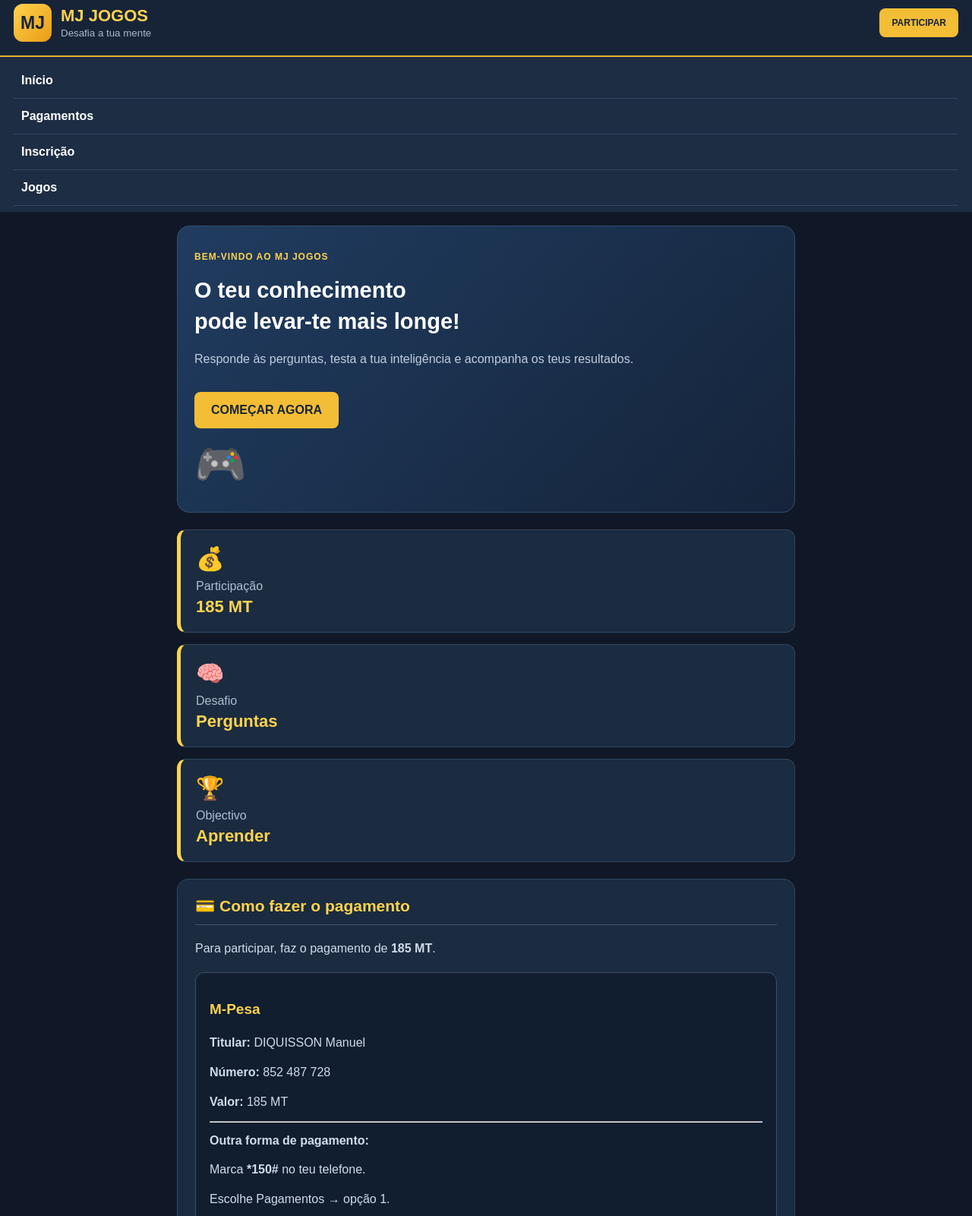
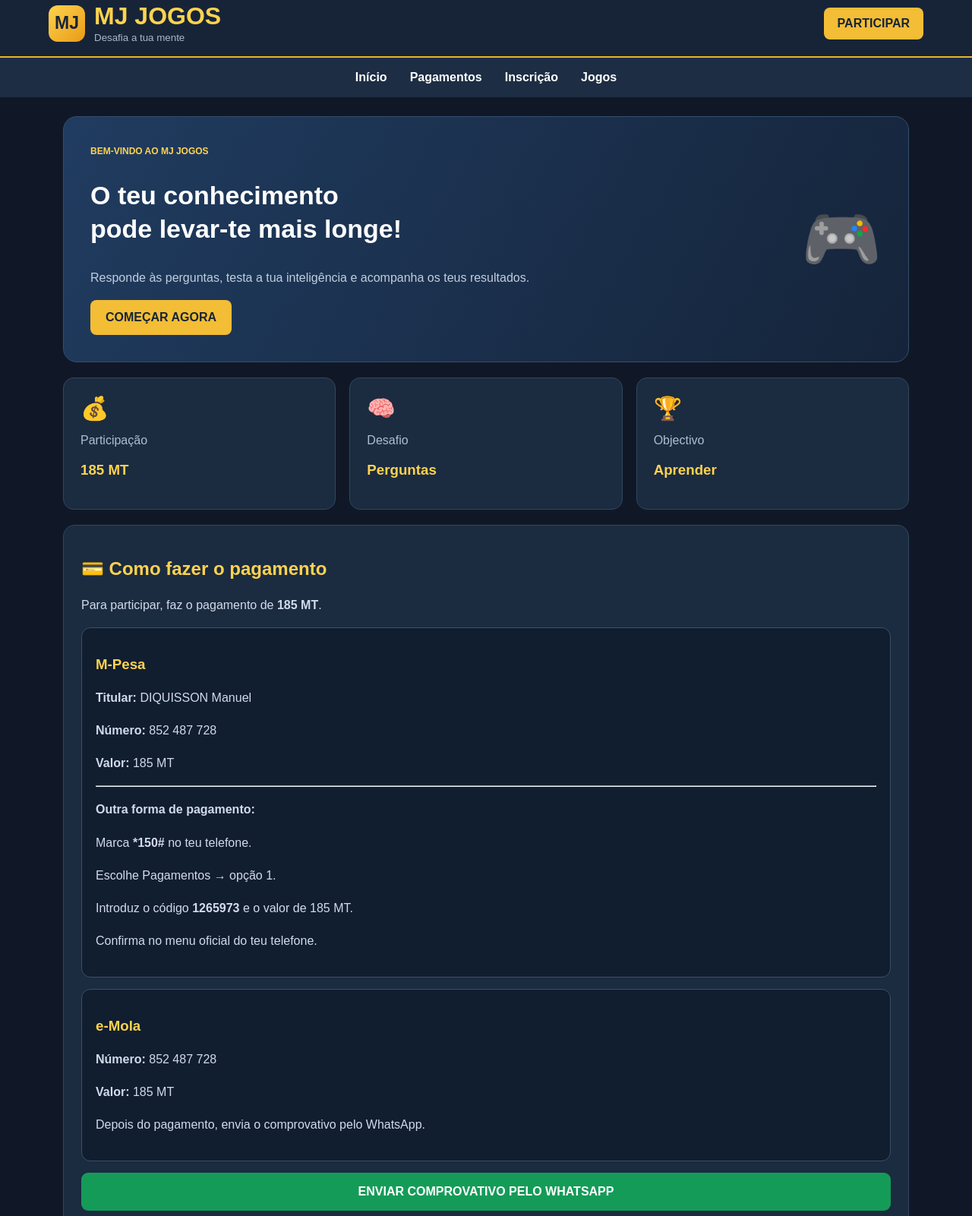
Before and after one commit to veronicamoraisnioca-source/-mj-jogos., a website: page public/index.html in a window 1280 px wide. Shown: the part 13-1614 px from the top of the page at 76% size. Drawn offline with Linux system fonts and the light colour scheme.

Commit message:
Melhorar estrutura do site MJ Jogos.

```diff
--- a/public/style.css
+++ b/public/style.css
@@ -7,14 +7,14 @@ body {
   margin: 0;
   font-family: Arial, sans-serif;
   background: #101827;
-  color: #fff;
+  color: white;
 }
 
 /* CABEÇALHO */
 
 .topbar {
   background: #172438;
-  padding: 18px;
+  padding: 16px 5%;
   display: flex;
   align-items: center;
   justify-content: space-between;
@@ -28,20 +28,19 @@ body {
 }
 
 .logo {
-  width: 50px;
-  height: 50px;
-  background: linear-gradient(135deg, #ffd34e, #e99b16);
+  width: 48px;
+  height: 48px;
+  background: linear-gradient(135deg,#ffd34e,#e99b16);
   color: #172438;
   display: grid;
   place-items: center;
   border-radius: 12px;
   font-size: 23px;
-  font-weight: 900;
+  font-weight: bold;
 }
 
 .brand h1 {
   margin: 0;
-  font-size: 22px;
   color: #ffd34e;
 }
 
@@ -52,105 +51,108 @@ body {
 .login-btn {
   background: #f3bd35;
   color: #172438;
-  padding: 12px 16px;
+  padding: 12px 18px;
   border-radius: 8px;
   text-decoration: none;
   font-weight: bold;
-  font-size: 12px;
 }
 
-/* MENU */
+/* MENU HORIZONTAL */
 
 .menu {
   display: flex;
-  flex-direction: column;
+  justify-content: center;
+  gap: 30px;
+  padding: 17px;
   background: #1d2d43;
-  padding: 8px 18px;
+  overflow-x: auto;
 }
 
 .menu a {
   color: white;
   text-decoration: none;
   font-weight: bold;
-  padding: 14px 10px;
-  border-bottom: 1px solid #344761;
+  white-space: nowrap;
 }
 
 .menu a:hover {
   color: #ffd34e;
 }
 
-/* CONTEÚDO */
+/* ESTRUTURA PRINCIPAL */
 
 .container {
-  width: 100%;
-  max-width: 850px;
+  max-width: 1150px;
   margin: auto;
-  padding: 18px;
+  padding: 25px 18px;
+  display: grid;
+  grid-template-columns: repeat(2, minmax(0, 1fr));
+  gap: 20px;
 }
 
-/* DESTAQUE PRINCIPAL */
+.hero,
+.info-grid,
+#pagamento,
+#jogo,
+footer {
+  grid-column: 1 / -1;
+}
+
+/* DESTAQUE */
 
 .hero {
-  width: 100%;
-  padding: 30px 22px;
-  border-radius: 16px;
-  background: linear-gradient(135deg, #203c60, #15243a);
+  padding: 35px;
+  border-radius: 18px;
+  background: linear-gradient(120deg,#203c60,#15243a);
   border: 1px solid #344e6e;
-  margin-bottom: 22px;
+  display: flex;
+  justify-content: space-between;
+  align-items: center;
 }
 
 .badge {
   color: #ffd34e;
   font-size: 12px;
   font-weight: bold;
-  letter-spacing: 1px;
 }
 
 .hero h2 {
-  font-size: 29px;
-  line-height: 1.4;
-  margin: 16px 0;
+  font-size: 34px;
+  line-height: 1.3;
 }
 
 .hero p {
   color: #c1cede;
-  line-height: 1.8;
+  line-height: 1.7;
 }
 
 .hero-icon {
-  font-size: 55px;
-  margin-top: 15px;
+  font-size: 85px;
 }
 
 .main-btn {
   display: inline-block;
   background: #f3bd35;
   color: #172438;
-  padding: 15px 22px;
+  padding: 14px 20px;
   border-radius: 8px;
   text-decoration: none;
   font-weight: bold;
-  margin-top: 12px;
 }
 
-/* CARTÕES VERTICAIS */
+/* CARTÕES PRINCIPAIS */
 
 .info-grid {
-  display: flex;
-  flex-direction: column;
-  gap: 15px;
-  margin: 22px 0;
+  display: grid;
+  grid-template-columns: repeat(3, 1fr);
+  gap: 18px;
 }
 
 .info-card {
-  width: 100%;
-  min-height: 110px;
   background: #1b2b40;
   border: 1px solid #304761;
-  border-left: 5px solid #ffd34e;
-  border-radius: 12px;
-  padding: 20px;
+  border-radius: 14px;
+  padding: 22px;
 }
 
 .info-card span {
@@ -159,38 +161,29 @@ body {
 
 .info-card p {
   color: #aebed1;
-  margin: 10px 0 5px;
 }
 
 .info-card h3 {
   color: #ffd34e;
-  margin: 0;
-  font-size: 22px;
 }
 
 /* SECÇÕES */
 
 .panel {
-  display: block;
-  width: 100%;
   background: #1b2b40;
   border: 1px solid #304761;
   border-radius: 15px;
   padding: 23px;
-  margin: 22px 0;
+  min-width: 0;
 }
 
 .panel h2 {
   color: #ffd34e;
-  font-size: 21px;
-  margin-top: 0;
-  padding-bottom: 12px;
-  border-bottom: 1px solid #40546c;
 }
 
 .panel p {
   color: #d1dbea;
-  line-height: 1.8;
+  line-height: 1.7;
 }
 
 /* PAGAMENTOS */
@@ -200,70 +193,52 @@ body {
   border: 1px solid #3b5069;
   border-radius: 12px;
   padding: 18px;
-  margin: 16px 0;
+  margin: 15px 0;
 }
 
 .payment-box h3 {
   color: #ffd34e;
-  font-size: 19px;
-}
-
-.payment-box p {
-  margin: 10px 0;
 }
 
 .whatsapp-btn {
   display: block;
-  width: 100%;
   text-align: center;
   background: #159b58;
   color: white;
+  padding: 16px;
+  border-radius: 9px;
   text-decoration: none;
   font-weight: bold;
-  padding: 17px 12px;
-  border-radius: 9px;
-  margin-top: 20px;
-  line-height: 1.5;
 }
 
 /* FORMULÁRIOS */
 
 label {
   display: block;
-  margin-top: 18px;
+  margin-top: 17px;
   font-weight: bold;
 }
 
 input {
-  display: block;
   width: 100%;
-  padding: 16px;
-  margin-top: 10px;
+  padding: 15px;
+  margin-top: 9px;
   border: 1px solid #52677f;
   border-radius: 9px;
   background: #f5f7fa;
   color: #172438;
   font-size: 16px;
-  outline: none;
 }
 
-input:focus {
-  border: 2px solid #ffd34e;
-}
-
-/* BOTÕES */
-
 button {
-  display: block;
   width: 100%;
-  padding: 17px;
-  margin-top: 18px;
+  padding: 16px;
+  margin-top: 16px;
   border: none;
   border-radius: 9px;
-  background: linear-gradient(135deg, #ffd34e, #e9a51b);
+  background: #f3bd35;
   color: #172438;
   font-weight: bold;
-  font-size: 15px;
   cursor: pointer;
 }
 
@@ -272,20 +247,10 @@ button.secondary {
   color: white;
 }
 
-button:hover {
-  opacity: 0.9;
-}
-
-/* RESULTADOS */
-
 #result,
 #status,
 #game {
-  display: block;
-  width: 100%;
   margin-top: 18px;
-  padding: 12px;
-  line-height: 1.8;
   overflow-wrap: anywhere;
 }
 
@@ -293,51 +258,65 @@ button:hover {
 
 footer {
   text-align: center;
-  padding: 35px 18px;
-  margin-top: 35px;
+  padding: 30px;
   background: #172438;
   color: #aebed1;
-  line-height: 1.8;
 }
 
 footer h3 {
   color: #ffd34e;
-  font-size: 23px;
 }
 
 /* TELEMÓVEIS */
 
-@media (max-width: 600px) {
+@media (max-width: 650px) {
+
   .container {
-    padding: 13px;
+    grid-template-columns: 1fr;
+    padding: 14px;
+    gap: 15px;
   }
 
-  .topbar {
-    padding: 13px;
+  .hero,
+  .info-grid,
+  #pagamento,
+  #jogo,
+  footer {
+    grid-column: 1;
   }
 
-  .brand h1 {
-    font-size: 18px;
-  }
-
-  .login-btn {
-    font-size: 11px;
-    padding: 11px;
+  .info-grid {
+    grid-template-columns: repeat(2, 1fr);
   }
 
   .hero {
-    padding: 23px 18px;
+    padding: 22px;
   }
 
   .hero h2 {
     font-size: 25px;
   }
 
-  .panel {
-    padding: 19px;
+  .hero-icon {
+    font-size: 50px;
   }
 
-  .info-card {
+  .menu {
+    justify-content: flex-start;
+    gap: 22px;
+  }
+
+  .panel {
     padding: 18px;
   }
+}
+
+@media (max-width: 380px) {
+  .info-grid {
+    grid-template-columns: 1fr;
   }
+
+  .hero-icon {
+    display: none;
+  }
+  }
```
